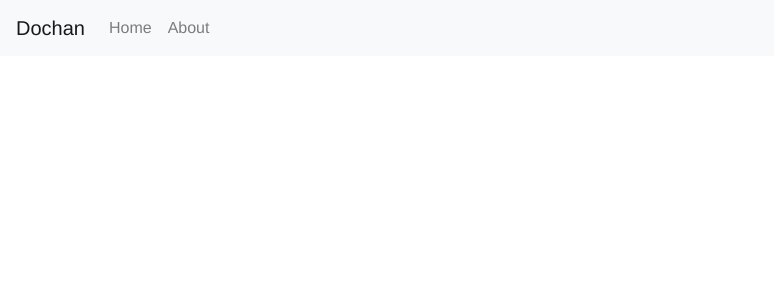
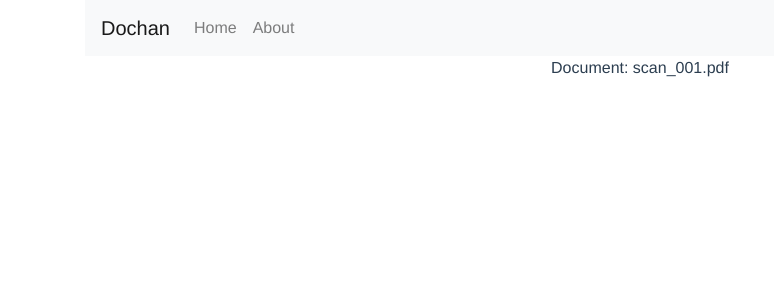
Before and after one commit to reusing-code/dochan-client, a Vue app: page /document/1 in a window 1280 px wide. Shown: the top 300 px of the page, without its empty margins (0-774 px from the left). Built offline with nearby package versions, Linux system fonts and the light colour scheme; data requests are answered from the project's data file.

Commit message:
Add document show view

```diff
--- a/src/App.vue
+++ b/src/App.vue
@@ -1,5 +1,5 @@
 <template>
-  <div id="app">
+  <div id="app" class="container">
     <NavBar/>
     <router-view/>
   </div>
--- a/src/router.js
+++ b/src/router.js
@@ -1,6 +1,7 @@
 import Vue from 'vue';
 import Router from 'vue-router';
 import Home from './views/Home.vue';
+import DocumentShow from './views/DocumentShow.vue';
 
 Vue.use(Router);
 
@@ -21,6 +22,12 @@ export default new Router({
       // which is lazy-loaded when the route is visited.
       component: () =>
         import(/* webpackChunkName: "about" */ './views/About.vue')
+    },
+    {
+      path: '/document/:id',
+      name: 'document-show',
+      component: DocumentShow,
+      props: true
     }
   ]
 });
--- /dev/null
+++ b/src/services/DocumentService.js
@@ -0,0 +1,16 @@
+import axios from 'axios';
+
+const apiClient = axios.create({
+  baseURL: `http://localhost:3000`,
+  withCredentials: false, // This is the default
+  headers: {
+    Accept: 'application/json',
+    'Content-Type': 'application/json'
+  }
+});
+
+export default {
+  getDocument(id) {
+    return apiClient.get('/documents/' + id);
+  }
+};
--- /dev/null
+++ b/src/views/DocumentShow.vue
@@ -0,0 +1,44 @@
+<template>
+  <div>
+    <template v-if="error">
+      <div class="alert alert-danger" role="alert">
+        Error: document not found
+      </div>
+
+    </template>
+    <template v-else="">
+      <template v-if="document">
+        <p>Document: {{document.filename}}</p>
+      </template>
+      <template v-else>
+        <p>... Loading ... </p>
+      </template>
+    </template>
+  </div>
+</template>
+
+<script>
+import DocumentService from '@/services/DocumentService.js';
+export default {
+  props: ['id'],
+  data() {
+    return {
+      document: null,
+      error: null
+    };
+  },
+  created() {
+    DocumentService.getDocument(this.id)
+      .then(response => {
+        this.document = response.data;
+      })
+      .catch(error => {
+        this.error = error;
+        console.log('There was an error:', error.response);
+      });
+  }
+};
+</script>
+
+<style scoped>
+</style>
```
Also changed, not shown: src/components/EventCard.vue (deleted, +0 -20 lines).
